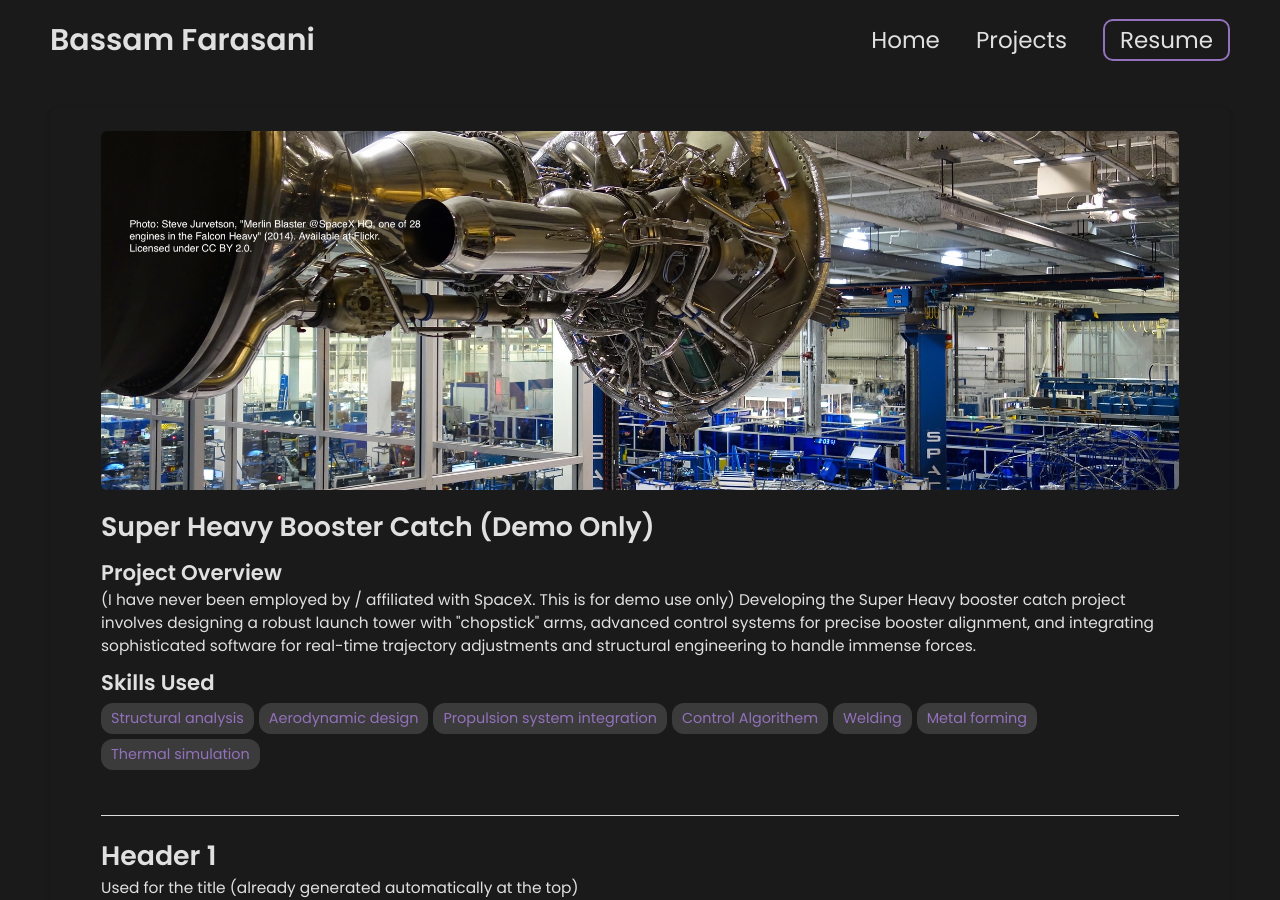
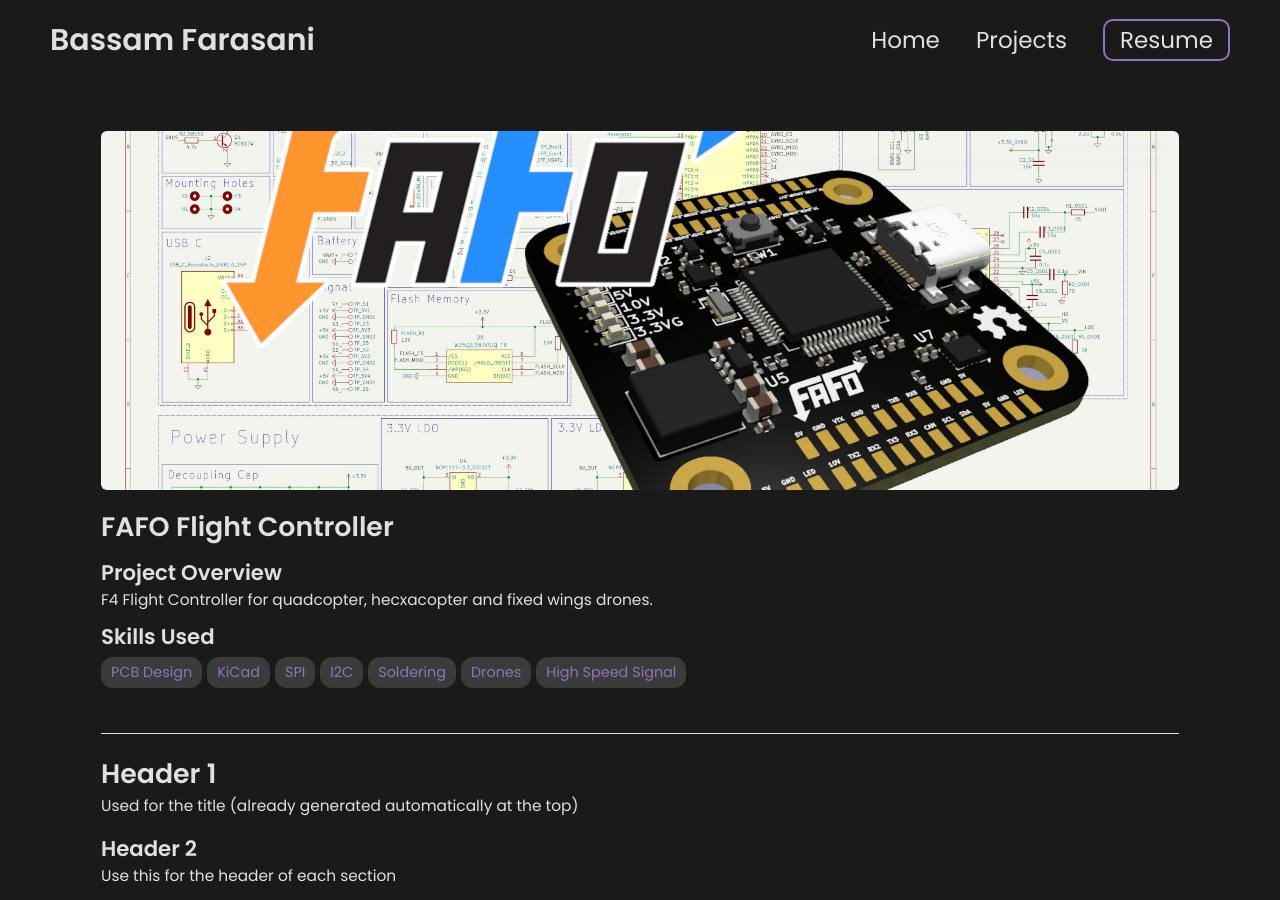
Before and after one commit to Farasani/farasani.github.io, a Jekyll site: the page built from _projects/demo-project/index.md, in a window 1280 px wide and 900 px high. Built offline with Jekyll 4.4.1, drawn with Linux system fonts in a browser that asks for light colours.

Commit message:
Update index.md

```diff
--- a/_projects/demo-project/index.md
+++ b/_projects/demo-project/index.md
@@ -1,18 +1,17 @@
 ---
 layout: post
-title: Super Heavy Booster Catch (Demo Only)
-description:  (I have never been employed by / affiliated with SpaceX. This is for demo use only)
-    Developing the Super Heavy booster catch project involves designing a robust launch tower with "chopstick" arms, advanced control systems for precise booster alignment, and integrating sophisticated software for real-time trajectory adjustments and structural engineering to handle immense forces.
+title: FAFO Flight Controller
+description:  F4 Flight Controller for quadcopter, hecxacopter and fixed wings drones.
 skills:
-  - Structural analysis
-  - Aerodynamic design
-  - Propulsion system integration
-  - Control Algorithem
-  - Welding
-  - Metal forming
-  - Thermal simulation
+  - PCB Design
+  - KiCad
+  - SPI
+  - I2C
+  - Soldering
+  - Drones
+  - High Speed Signal
 
-main-image: /project2.jpg
+main-image: /Banner.jpg
 ---
 
 ---
```
